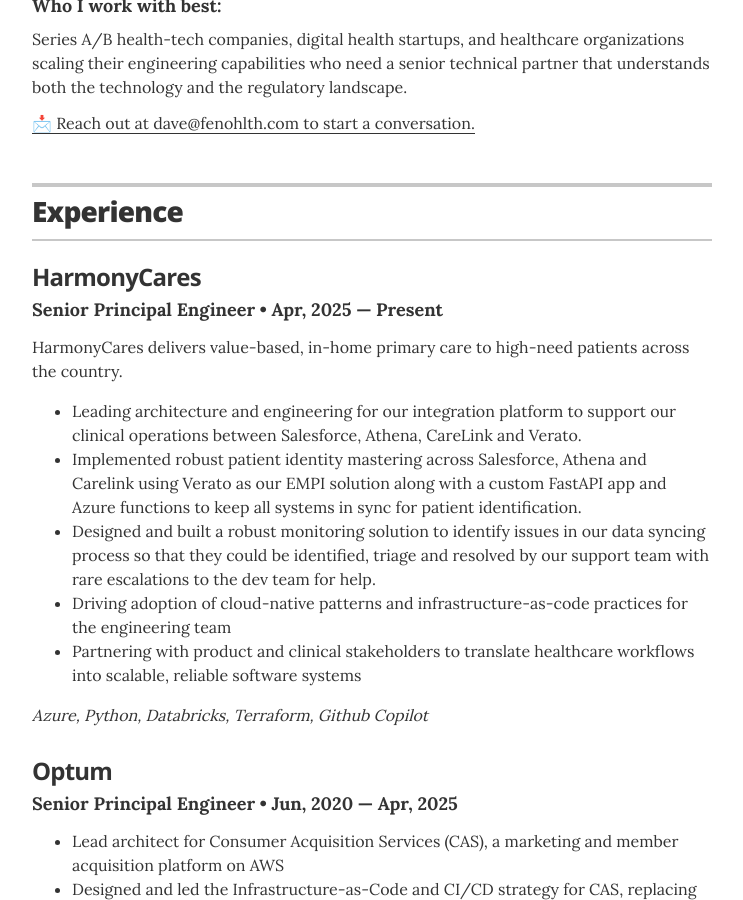
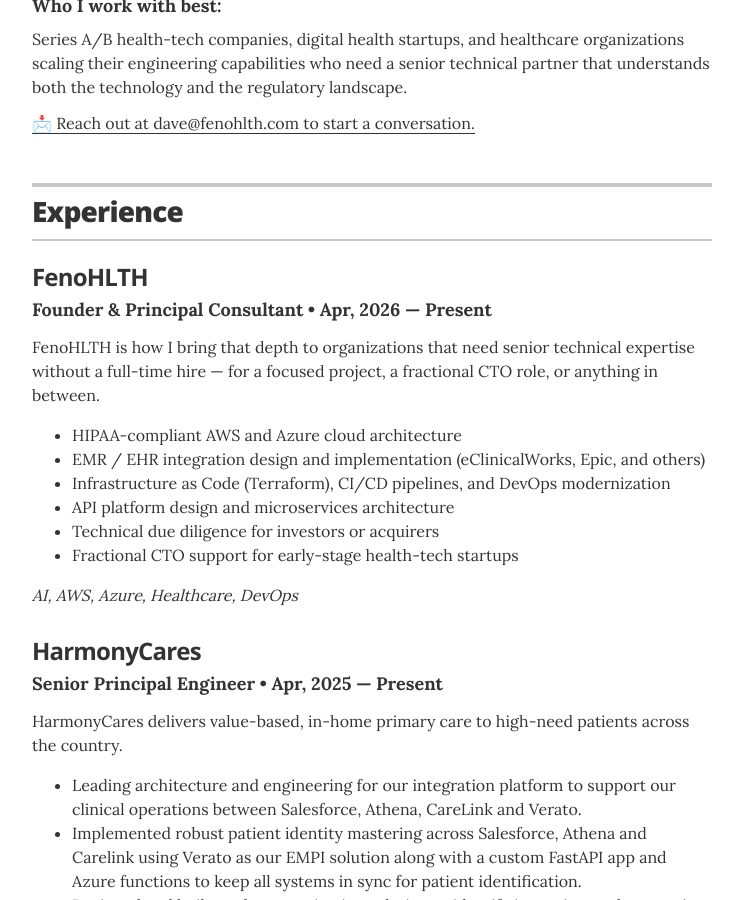
Before and after one commit to dave-elkins/dave-elkins.github.io, a Jekyll site: the page built from index.html, in a window 1280 px wide and 900 px high, scrolled down 1339 px. Shown: the whole window, without its empty margins (268-1011 px from the left). Built offline with Jekyll 4.4.1, drawn with Linux system fonts in a browser that asks for light colours.

Commit message:
Update experience.yml

```diff
--- a/_data/experience.yml
+++ b/_data/experience.yml
@@ -1,4 +1,19 @@
 # Jobs
+
+- company: FenoHLTH
+  position: Founder &amp; Principal Consultant
+  duration: Apr, 2026 &mdash; Present
+  summary: |
+      FenoHLTH is how I bring that depth to organizations that need senior technical expertise without a full-time hire — for a focused project, a fractional CTO role, or anything in between.
+
+      - HIPAA-compliant AWS and Azure cloud architecture
+      - EMR / EHR integration design and implementation (eClinicalWorks, Epic, and others)
+      - Infrastructure as Code (Terraform), CI/CD pipelines, and DevOps modernization
+      - API platform design and microservices architecture
+      - Technical due diligence for investors or acquirers
+      - Fractional CTO support for early-stage health-tech startups
+
+      *AI, AWS, Azure, Healthcare, DevOps*
 
 - company: HarmonyCares
   position: Senior Principal Engineer
```
